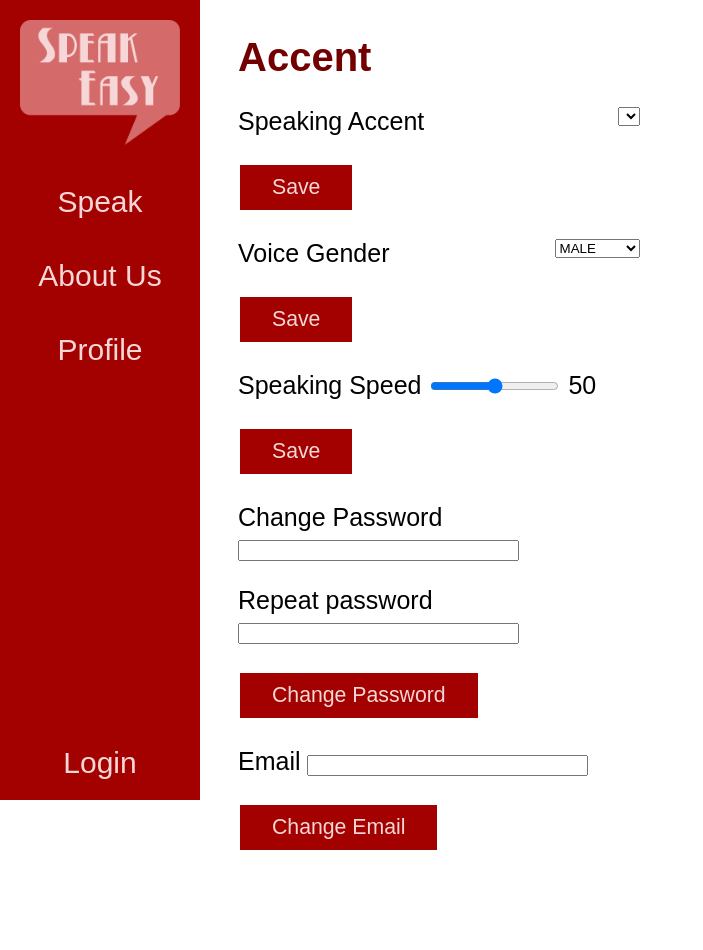
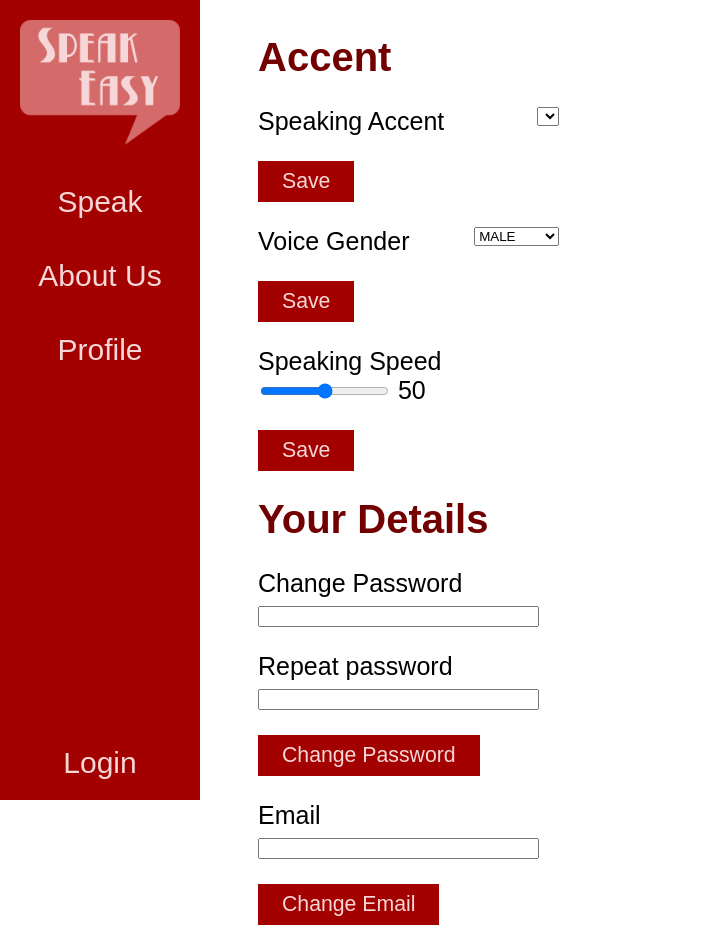
Before and after one commit to rakhadjo/speakeasy, a Flask app: page /profile in a window 1280 px wide. Shown: the whole page, without its empty margins (0-703 px from the left). Before the commit the page ends 850 px from the top, so only its background shows below. Run offline with Flask 2, Linux system fonts and the light colour scheme; lists and menus that the app fills with data are empty.

Commit message:
Buttons on speak page stay pressed down, minor changes on profile page

```diff
--- a/speakeasy/app/static/css/mainstyles.css
+++ b/speakeasy/app/static/css/mainstyles.css
@@ -69,18 +69,28 @@ h1 {
 
 .column50 {
 	width: 40%;
-	padding-right: 50px;
+	padding-left: 20px;
+	padding-right: 20px;
 	float: left;
 }
 
 .column70 {
 	width: 70%;
-	padding-right: 50px;
+	padding-left: 20px;
+	padding-right: 20px;
 	float: left;
 }
 
 .column30 {
 	width: 20%;
+	padding-left: 20px;
+	padding-right: 20px;
+	float: left;
+}
+
+.column40 {
+	width: 30%;
+	padding-left: 20px;
 	padding-right: 20px;
 	float: left;
 }
@@ -99,6 +109,7 @@ textarea {
 }
 
 .keyboards button {
+	cursor: pointer;
 	border: 0;
 	background-color: #F6D6D6;
 	color: #D46A6A;
@@ -106,7 +117,7 @@ textarea {
 	padding: 0px 30px 0px 30px;
 }
 
-.keyboards button:active {
+.keyboards button:active, button.active {
 	background-color: #D46A6A;
 	color: #730000;
 }
@@ -128,15 +139,14 @@ input[type=submit] {
 	font-size: 0.85em;
 	border: none;
 	color: #F6D6D6;
-	padding: 10px 32px;
+	padding: 8px 24px;
 	text-decoration: none;
-	margin: 4px 2px;
+	margin: 0px 0px;
 	cursor: pointer;
 }
 
 input[type=submit]:active {
 	background-color: #730000;
-
 	color: #F6D6D6;
 
 }
--- a/speakeasy/app/templates/profile.html
+++ b/speakeasy/app/templates/profile.html
@@ -5,7 +5,7 @@
 {% block content %}
 <script type="text/javascript" src="{{ url_for('static', filename='js/profile.js') }}"></script>
 
-<div class="column50">
+<div class="column40">
 	<h1>Accent</h1>
 	<form action="" method="post" novalidate>
 		{{ accent_form.hidden_tag() }}
@@ -16,7 +16,9 @@
 			<span class="error">[{{ error }}]</span>
 			{% endfor %}
 		</p>
-		<p>{{ accent_form.submit() }}</p>
+		<p style="display: block;">
+			{{ accent_form.submit() }}
+		</p>
 	</form>
 	<form action="" method="post" novalidate>
 		{{ gender_form.hidden_tag() }}
@@ -27,7 +29,7 @@
 			<span class="error">[{{ error }}]</span>
 			{% endfor %}
 		</p>
-		<p>{{ gender_form.submit() }}</p>
+		<p style="display: block;">{{ gender_form.submit() }}</p>
 	</form>
 	<form action="" method="post" novalidate>
 		{{ speed_form.hidden_tag() }}
@@ -41,10 +43,13 @@
 		</p>
 		<p>{{ speed_form.submit() }}</p>
 	</form>
+
+	<h1>Your Details</h1>
 	<form action="" method="post" novalidate>
 		{{ password_form.hidden_tag() }}
 		<p>
 			{{ password_form.password.label }}
+			<br>
 			{{ password_form.password(size=32) }}
 			{% for error in password_form.password.errors %}
 			<span class="error">[{{ error }}]</span>
@@ -52,6 +57,7 @@
 		</p>
 		<p>
 			{{ password_form.password2.label }}
+			<br>
 			{{ password_form.password2(size=32) }}
 			{% for error in password_form.password2.errors %}
 			<span class="error">[{{ error }}]</span>
@@ -63,6 +69,7 @@
 		{{ email_form.hidden_tag() }}
 		<p>
 			{{ email_form.email.label }}
+			<br>
 			{{ email_form.email(size=32) }}
 			{% for error in email_form.email.errors %}
 			<span class="error">[{{ error }}]</span>
```
Also changed, not shown: speakeasy/app/templates/index.html (+9 -1 lines).
